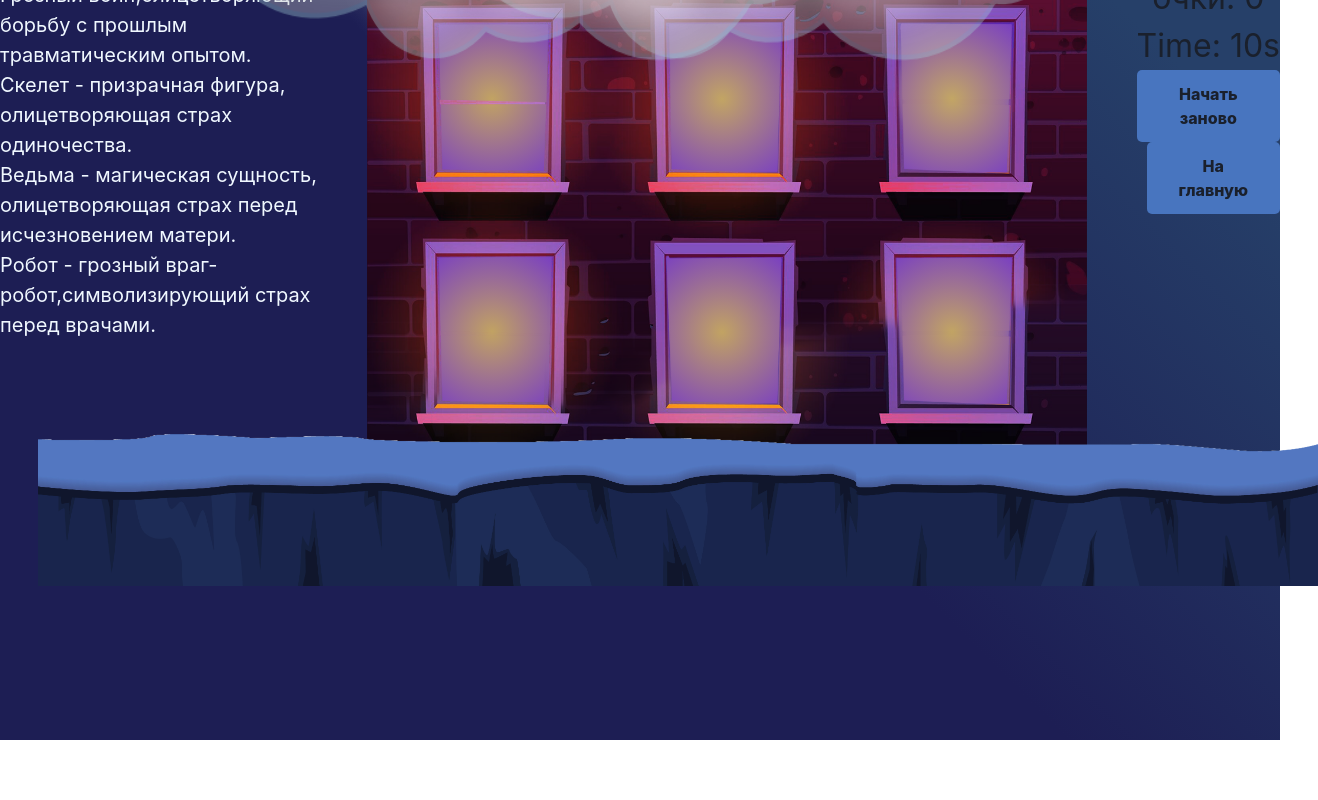
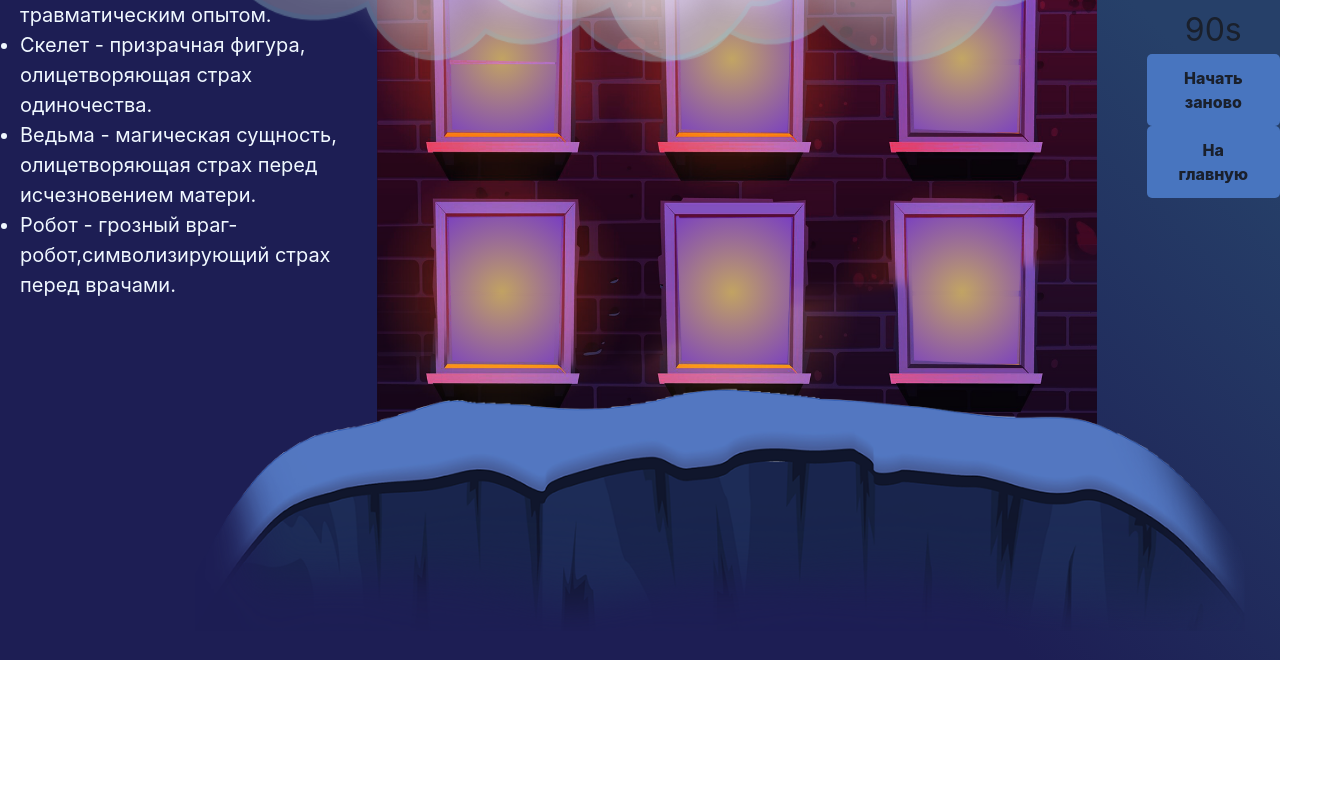
Before and after one commit to KatiaProkina/hackathon_2023, a React (Vite) app in the folder game/: page /game in a window 1280 px wide. Shown: the part 300-1100 px from the top of the page, 1318 px wide, since content can reach past the window. After the commit the page ends 974 px from the top, so only its background shows below. Built offline with nearby package versions, Linux system fonts and the light colour scheme.

Commit message:
refactoring soil

```diff
--- a/game/src/Pages/Game/Game.jsx
+++ b/game/src/Pages/Game/Game.jsx
@@ -16,7 +16,7 @@ function Game() {
   //на сколько появляется страх в мс
   const TIME = 1500;
   //время Игры в секундах
-  const gameTime = 15;
+  const gameTime = 95;
 
   //счет игры
   const [score, setScore] = useState(0);
@@ -73,6 +73,24 @@ function Game() {
     setHoles(Array(CELLS).fill(null));
   };
 
+//-------------- бесконечная игра ------------------
+// const [infiniteGame, setInfiniteGame] = useState(false);
+
+// const toggleInfiniteGame = () => {
+//   setInfiniteGame((prev) => !prev);
+//   console.log(infiniteGame)
+//   resetGame(); // Сбрасываем игру при каждом переключении
+// };
+
+// useEffect(() => {
+//   if (!infiniteGame && time === 0) {
+//     return <FinishPage score={score} />
+//   }
+// }, [infiniteGame, time]);
+
+//------------------------------------------------------
+
+
   if (time > 0) {
     return (
       <div id="axis">
@@ -110,7 +128,7 @@ function Game() {
           </div>
 
           <div className="game-area">
-            <span className="soil"></span>
+            {/* <p className="soil"></p> */}
             <div className="game-grid">
               {holes.map((fear, index) => (
                 <div
@@ -123,8 +141,12 @@ function Game() {
                   )}
                 </div>
               ))}
+              <footer className="game-footer"></footer>
+
             </div>
           </div>
+
+
           <div className="scores-time-block">
             <h2>Твои очки: {score}</h2>
             <h2>Time: {time}s</h2>
@@ -135,7 +157,32 @@ function Game() {
               На главную
             </button>
           </div>
+
+
+
+          {/* <div className="scores-time-block">
+          <h2>Твои очки: {score}</h2>
+          <h2>Time: {infiniteGame ? "∞" : `${time}s`}</h2>
+          <button className="resetBtn" onClick={resetGame}>
+            Начать заново
+          </button>
+          <button className="resetBtn btnPage" onClick={onStartPage}>
+            На главную
+          </button>
+
+
+          <div>
+          <button className="resetBtn" onClick={toggleInfiniteGame}>
+            {infiniteGame ? "Завершить бесконечную игру" : "Бесконечная игра"}
+          </button>
+          </div>
+
+
+        </div> */}
+          {/* <footer className="game-footer"></footer> */}
+
         </div>
+
       </div>
     );
   } else {
--- a/game/src/Pages/Game/styles.css
+++ b/game/src/Pages/Game/styles.css
@@ -1,18 +1,18 @@
-/* src/App.css */
-/* src/App.css */
+
 .game-container {
   position: relative;
   display: flex;
   align-items: center;
   flex-direction: row;
   justify-content: center;
-  height: 130vh;
+  height: 120vh;
   gap: 20px;
   padding-bottom: 300px;
 
   margin: 0;
   background: linear-gradient(45deg, rgb(29, 30, 84) 46%, rgb(38, 64, 105) 80%);
   text-align: center;
+  cursor: cell;
 }
 
 .game-area {
@@ -20,7 +20,6 @@
   flex-direction: column;
   align-items: center;
   position: relative;
-  cursor: url(../../../public/cursor.png), auto;
 }
 
 .game-area::before {
@@ -54,27 +53,27 @@
   background-repeat: no-repeat;
 }
 
-.soil {
-  content: "";
+.game-footer {
   position: absolute;
   pointer-events: none;
   z-index: 2;
   /* отвечает за прозрачность элемента для прокликивания мышкой*/
   left: 50%;
   translate: -55%;
-  width: 100vw;
-  height: 1010px;
-  background-size: contain;
-  background-image: url("../../img/soil.png");
+  width: 140%;
+  height: 340px;
+  background-size: cover;
+  background-image: url("../../img/soil2.png");
   background-repeat: no-repeat;
   z-index: 5;
-  bottom: -130%;
+  bottom: 0;
+  transform: translate(20px, 235px);
 }
+
 
 .game-grid {
   display: grid;
   grid-template-columns: repeat(3, 205px);
-  /* Заданные размеры окон */
   row-gap: 65px;
   column-gap: 25px;
 
@@ -117,9 +116,6 @@
   background-color: rgb(72, 117, 191);
   font-weight: 800;
 }
-.btnPage {
-  margin-left: 10px;
-}
 
 .object {
   position: absolute;
@@ -135,6 +131,8 @@
   z-index: 5;
   opacity: 0.5;
   pointer-events: none;
+
+
 }
 .van2 {
   width: 600px;
@@ -144,6 +142,7 @@
   z-index: 5;
   opacity: 0.5;
   pointer-events: none;
+
 }
 #axis:hover .move-right {
   transform: translate(500px, 0);
```
Also changed, not shown: game/src/img/soil2.png (added).
